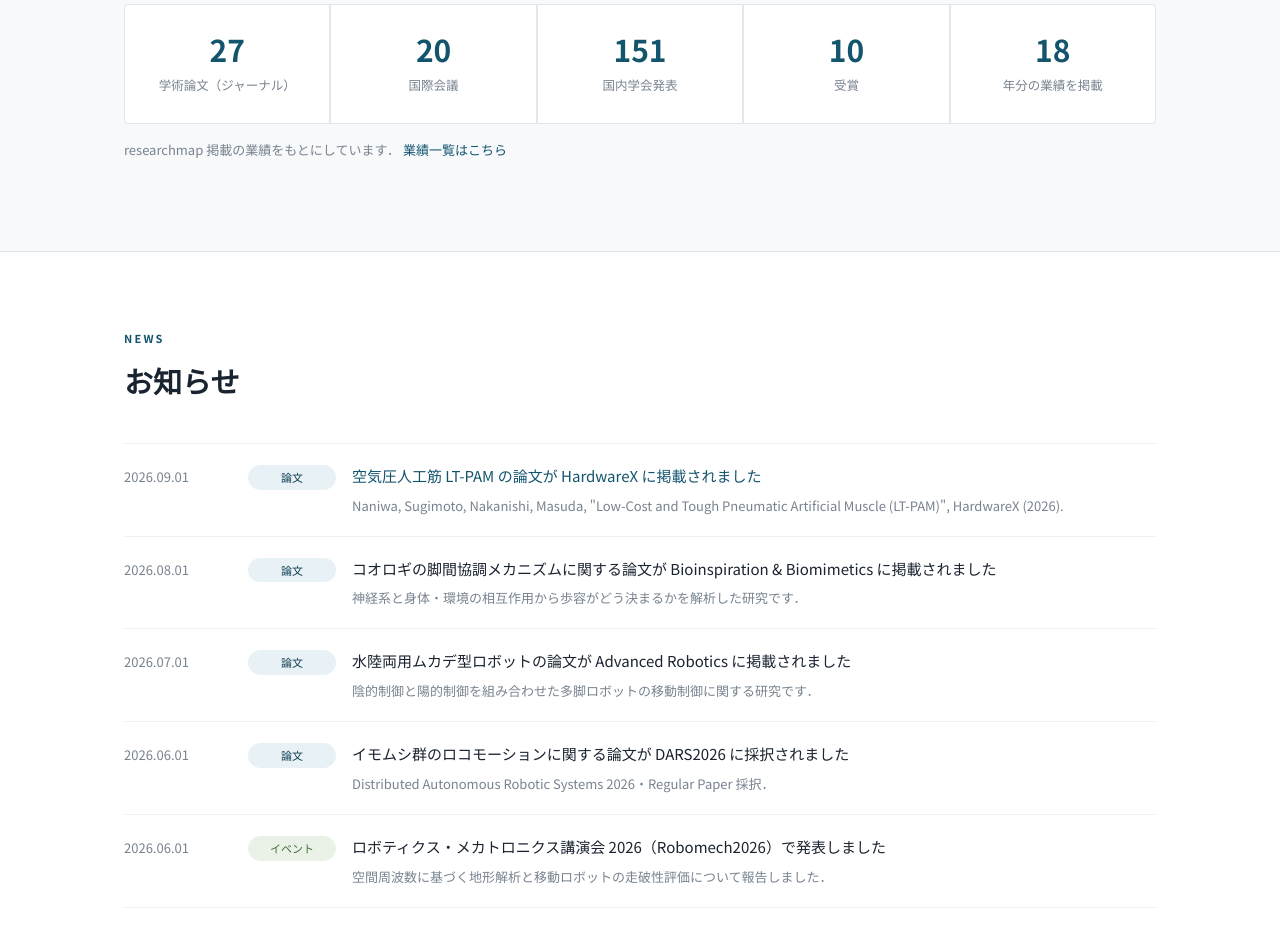
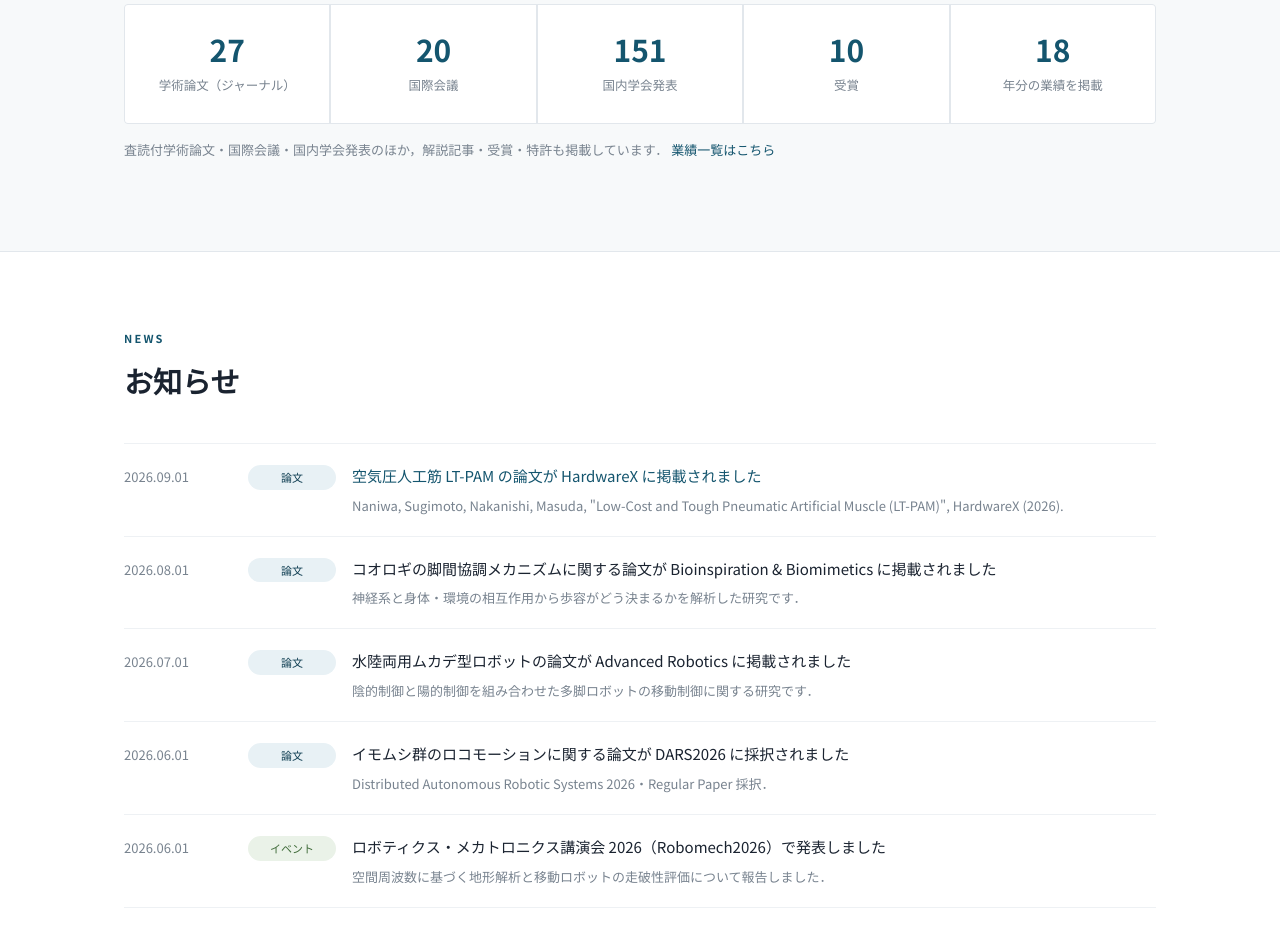
Before and after one commit to Naniwa-lab/naniwa_lab.mech, a plain HTML site: page index.html in a window 1280 px wide. Shown: the part 1860-2793 px from the top of the page. Drawn offline with Linux system fonts and the light colour scheme.

Commit message:
トップの業績サマリの説明文を新しい出典に合わせる
Co-Authored-By: Claude Opus 5 <noreply@anthropic.com>
Claude-Session: https://claude.ai/code/session_017aaM7ey6adwxHraLBP1UnF

```diff
--- a/index.html
+++ b/index.html
@@ -120,7 +120,7 @@
     </div>
     <div class="stats" data-pubstats></div>
     <p class="small muted" style="margin-top:14px">
-      researchmap 掲載の業績をもとにしています．
+      査読付学術論文・国際会議・国内学会発表のほか，解説記事・受賞・特許も掲載しています．
       <a href="publications.html">業績一覧はこちら</a>
     </p>
   </div>
```
